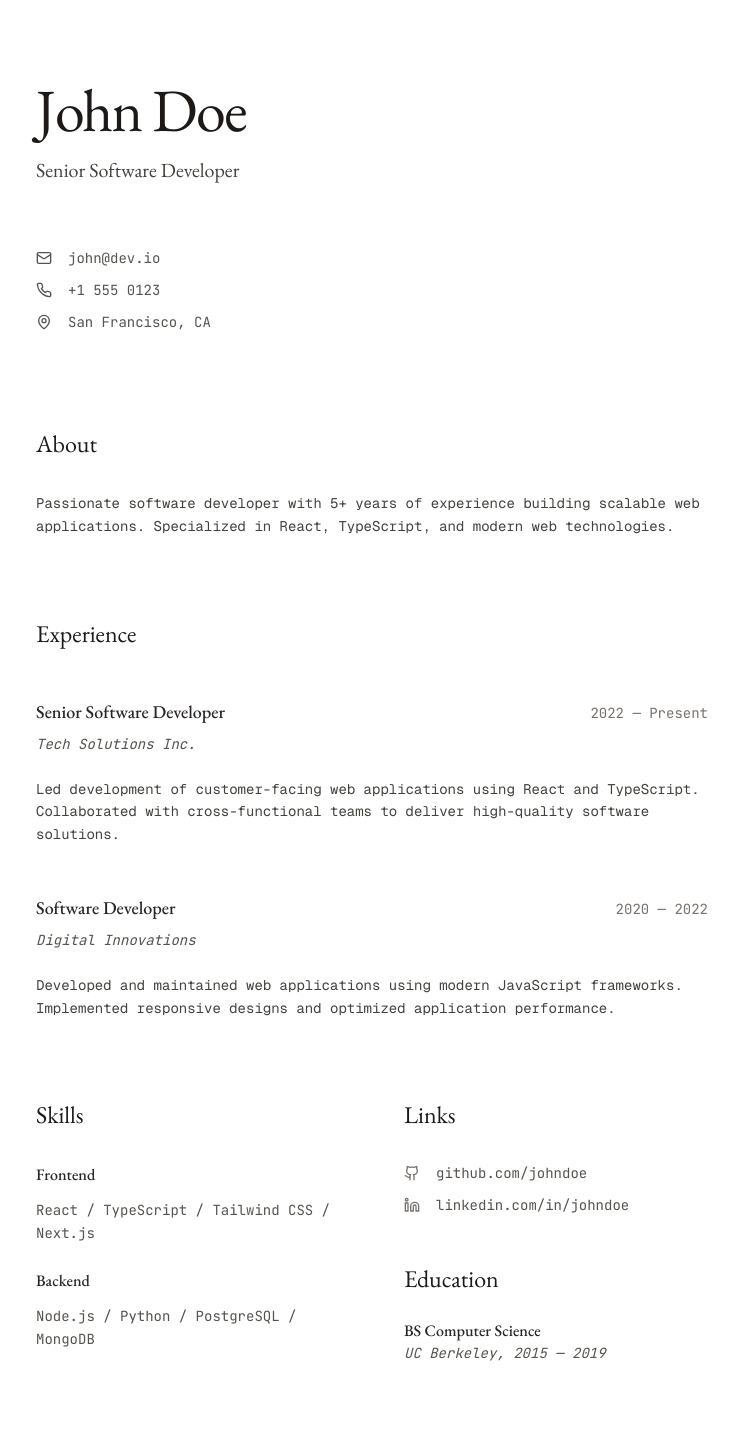
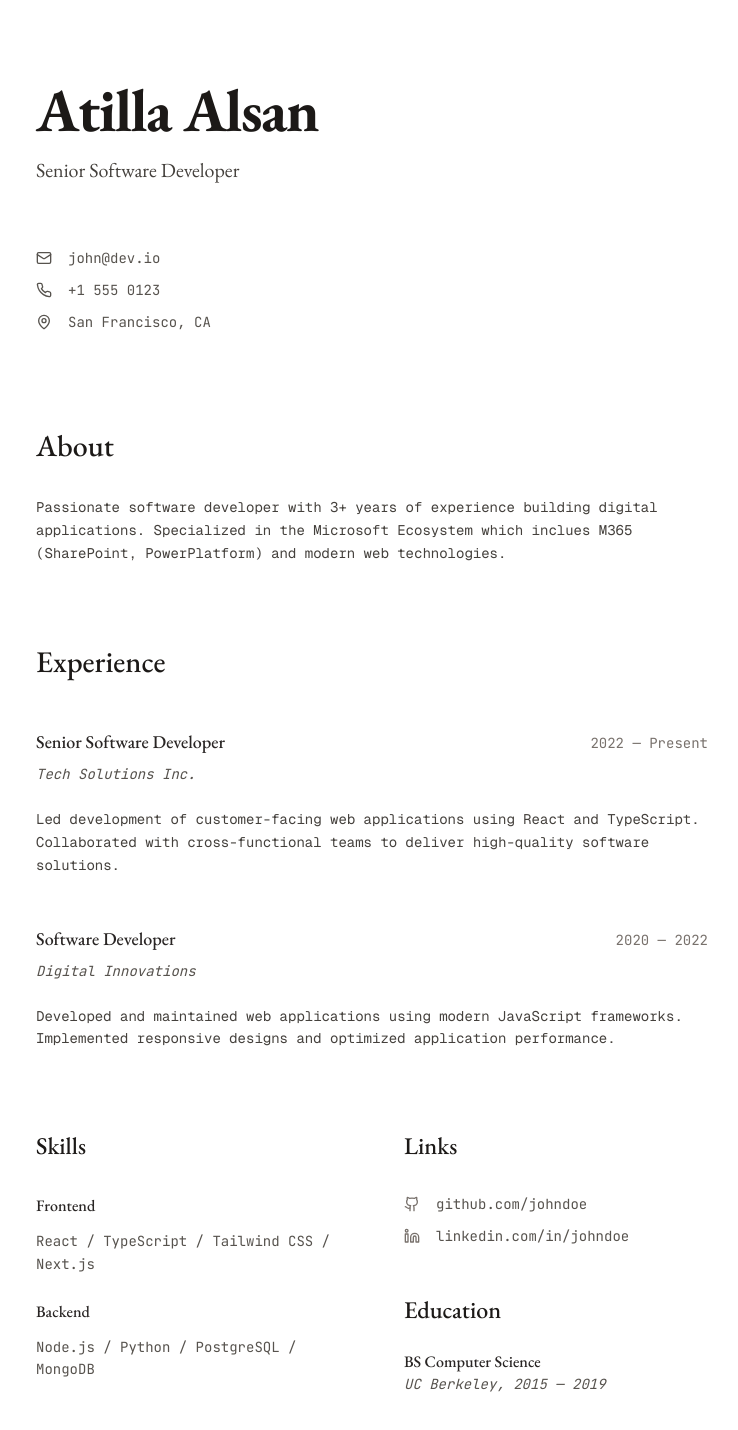
Before and after one commit to alsanatilla/cv, a React (Vite) app: page / in a window 1280 px wide. Shown: the top 1430 px of the page, without its empty margins (268-1006 px from the left). Built offline with nearby package versions, Linux system fonts and the light colour scheme.

Commit message:
Visual edit in Lovable
Edited UI in Lovable

```diff
--- a/src/pages/Index.tsx
+++ b/src/pages/Index.tsx
@@ -1,17 +1,12 @@
-
 import { Mail, Phone, MapPin, Github, Linkedin } from "lucide-react";
-
 const Index = () => {
-  return (
-    <div className="min-h-screen bg-white py-20 px-8">
+  return <div className="min-h-screen bg-white py-20 px-8">
       <div className="max-w-2xl mx-auto">
         {/* Header Section */}
         <div className="mb-24">
-          <h1 className="text-6xl font-serif-vintage text-stone-900 mb-4 font-normal tracking-tight" style={{
+          <h1 style={{
           fontOpticalSizing: 'auto'
-          }}>
-            John Doe
-          </h1>
+        }} className="text-6xl font-serif-vintage text-stone-900 mb-4 tracking-tight font-extrabold">Atilla Alsan</h1>
           <p className="text-xl text-stone-700 mb-16 font-serif-vintage font-light" style={{
           fontOpticalSizing: 'auto'
         }}>
@@ -35,24 +30,21 @@ const Index = () => {
 
         {/* About Section */}
         <div className="mb-20">
-          <h2 className="text-2xl font-serif-vintage text-stone-900 mb-8 font-normal" style={{
+          <h2 style={{
           fontOpticalSizing: 'auto'
-          }}>
+        }} className="font-serif-vintage text-stone-900 mb-8 text-3xl font-medium">
             About
           </h2>
           <p className="text-stone-700 leading-relaxed font-geist-mono text-sm font-normal" style={{
           fontOpticalSizing: 'auto'
-          }}>
-            Passionate software developer with 5+ years of experience building scalable web applications.
-            Specialized in React, TypeScript, and modern web technologies.
-          </p>
+        }}>Passionate software developer with 3+ years of experience building digital applications. Specialized in the Microsoft Ecosystem which inclues M365 (SharePoint, PowerPlatform) and modern web technologies.</p>
         </div>
 
         {/* Experience Section */}
         <div className="mb-20">
-          <h2 className="text-2xl font-serif-vintage text-stone-900 mb-12 font-normal" style={{
+          <h2 style={{
           fontOpticalSizing: 'auto'
-          }}>
+        }} className="font-serif-vintage text-stone-900 mb-12 text-3xl font-medium">
             Experience
           </h2>
           <div className="space-y-12">
@@ -94,9 +86,9 @@ const Index = () => {
         <div className="grid grid-cols-1 md:grid-cols-2 gap-16 mb-20">
           {/* Skills */}
           <div>
-            <h2 className="text-2xl font-serif-vintage text-stone-900 mb-8 font-normal" style={{
+            <h2 style={{
             fontOpticalSizing: 'auto'
-            }}>
+          }} className="text-2xl font-serif-vintage text-stone-900 mb-8 font-medium">
               Skills
             </h2>
             <div className="space-y-6">
@@ -123,9 +115,9 @@ const Index = () => {
           {/* Links & Education */}
           <div className="space-y-12">
             <div>
-              <h2 className="text-2xl font-serif-vintage text-stone-900 mb-8 font-normal" style={{
+              <h2 style={{
               fontOpticalSizing: 'auto'
-              }}>
+            }} className="text-2xl font-serif-vintage text-stone-900 mb-8 font-medium">
                 Links
               </h2>
               <div className="space-y-3">
@@ -141,9 +133,9 @@ const Index = () => {
             </div>
 
             <div>
-              <h2 className="text-2xl font-serif-vintage text-stone-900 mb-6 font-normal" style={{
+              <h2 style={{
               fontOpticalSizing: 'auto'
-              }}>
+            }} className="text-2xl font-serif-vintage text-stone-900 mb-6 font-medium">
                 Education
               </h2>
               <div>
@@ -156,8 +148,6 @@ const Index = () => {
           </div>
         </div>
       </div>
-    </div>
-  );
+    </div>;
 };
-
 export default Index;
```
Lines whose indentation alone changed are shown as unchanged.
